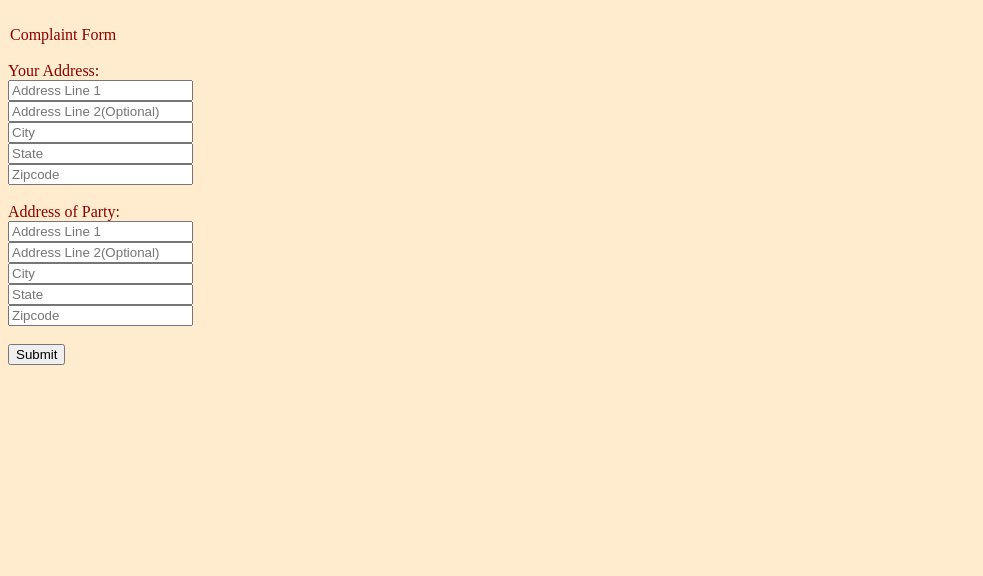
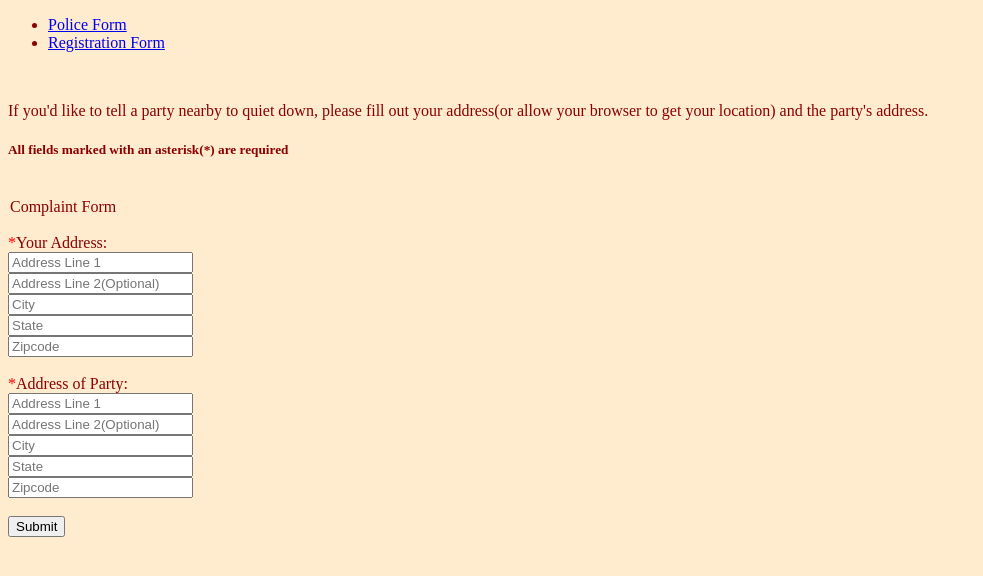
Before and after one commit to JackKenney/UmassPartySmart, a website: page public/complaintform.html in a window 1280 px wide. Shown: the whole page, without its empty margins (0-983 px from the left). Drawn offline with nearby package versions, Linux system fonts and the light colour scheme; some packages are replaced by stand-ins of ours; no server answers.

Commit message:
Update complaintform.html

```diff
--- a/public/complaintform.html
+++ b/public/complaintform.html
@@ -10,11 +10,20 @@
     <script src="/app.js"></script>
   </head>
   <body>
+  <div id='cssmenu'>
+  <ul>
+  <li class = 'active'><a href="policeform.html">Police Form</a></li>
+  <li class = 'active'><a href="index.html">Registration Form</a></li>
+  </ul>
+  </div>
     <br>
     <div id="postForm">
+    <p>If you'd like to tell a party nearby to quiet down, please fill out your address(or allow your browser to get your location) and the party's address.</p>
+          <h5 class = "error">All fields marked with an asterisk(*) are required</h5>
+          <br>
      <legend>Complaint Form</legend>
      <br>
-     Your Address:
+     <font color="red">*</font>Your Address:
       <br>
       <input id="yaddress" type="text" maxlength="200" placeholder="Address Line 1" name="Address" required/>
       <br>
@@ -27,7 +36,7 @@
       <input id="yzipcode" type="text" maxlength="15" placeholder="Zipcode" name="Zipcode" required/>
       <br>
       <br>
-     Address of Party:
+     <font color="red">*</font>Address of Party:
       <br>
       <input id="partyaddress" type="text" placeholder="Address Line 1" name ="Address" required/>
       <br>
@@ -41,6 +50,7 @@
       <br>
       <br>
       <input id="ysubmit" class="button" type="submit" value="Submit">
+      <br>
     </div>
     <br>
     <br>
```
